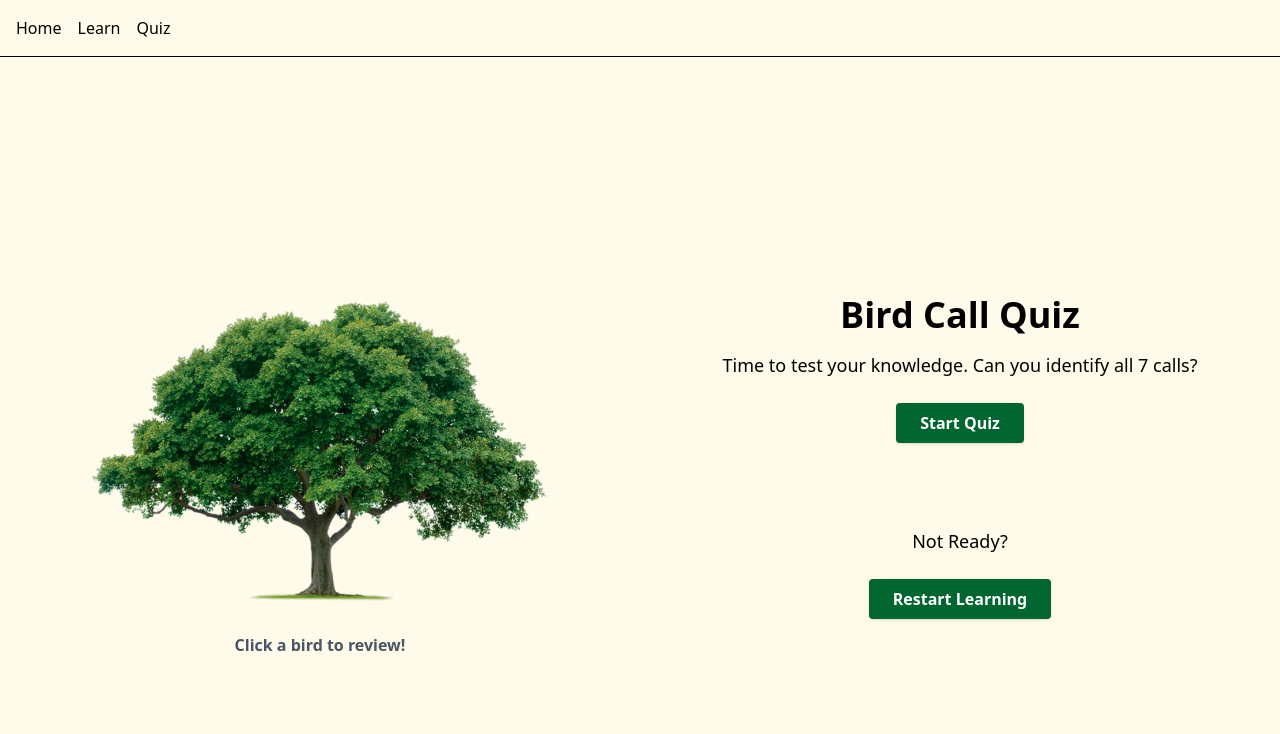
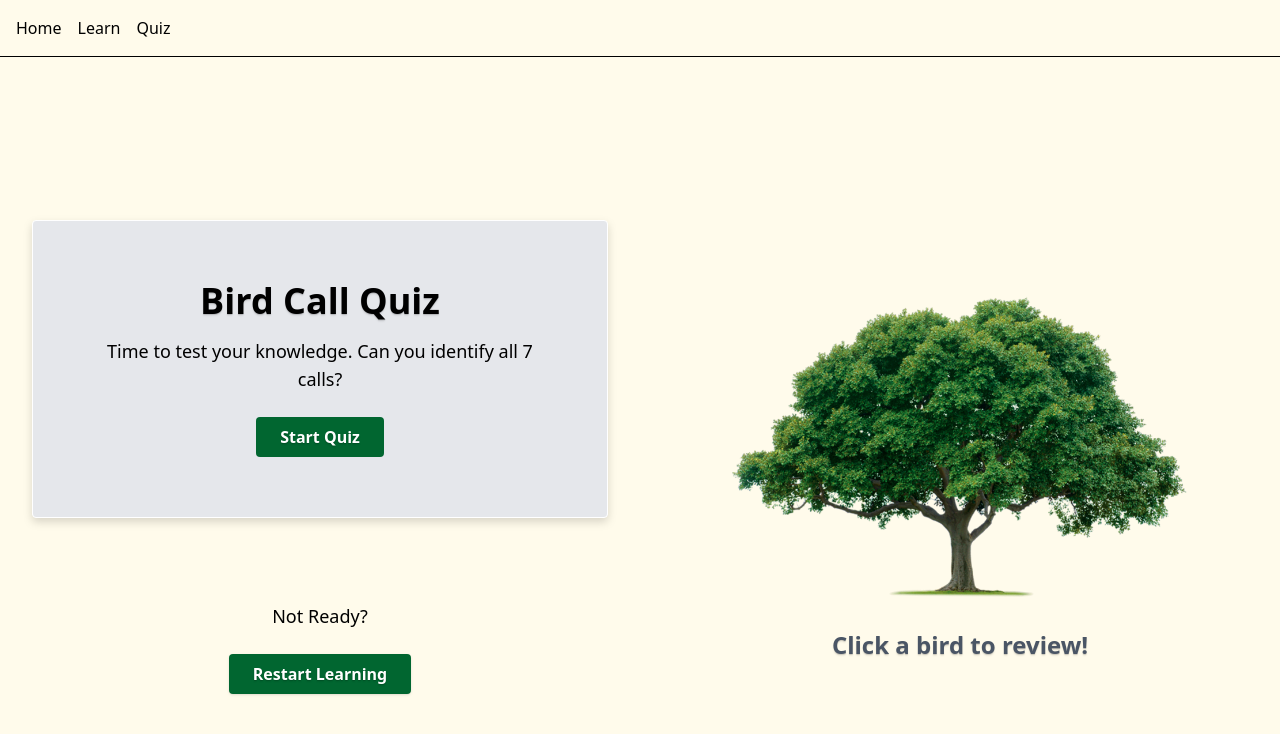
Before and after one commit to teresashao/learn-bird-calls, a React (Vite) app in the folder birds-app/: page /quizstart in a window 1280 px wide. Shown: the top 734 px of the page. Built offline with nearby package versions, Linux system fonts and the light colour scheme.

Commit message:
minimal changes to quiz start. shadows not working

```diff
--- a/birds-app/src/pages/Quiz.jsx
+++ b/birds-app/src/pages/Quiz.jsx
@@ -67,7 +67,7 @@ const Quiz = () => {
         </h2>
         <br></br>
 
-        <audio controls src={question.audio} className="mx-auto mb-1" />
+        <audio controls src={question.audio} className="mx-auto mb-1 w-130" />
 
         {showFeedback && (
           <p className="text-lg font-semibold text-center">
--- a/birds-app/src/pages/QuizStart.jsx
+++ b/birds-app/src/pages/QuizStart.jsx
@@ -5,35 +5,39 @@ import { Link } from "react-router-dom";
 const QuizStart = () => {
   return (
     <div className="flex flex-col md:flex-row min-h-screen">
-		{/* Left side: image */}
-		<div className="md:w-1/2 flex flex-col items-center justify-center">
+		{/* Left side*/}
+		<div className="md:w-1/2 flex items-center justify-center p-8 text-center">
+        <div>
+
+          <div className="drop-shadow-lg bg-gray-200 p-15 border border-white rounded-sm">
+            <h1 className="text-4xl font-bold mb-4 text-shadow-sm">Bird Call Quiz</h1>
+            <p className="mb-6 text-lg">
+              Time to test your knowledge. Can you identify all 7 calls?
+            </p>
+            <Link to="/quiz">
+              <button className="bg-green-800 hover:bg-green-600 text-white font-semibold py-2 px-6 rounded text-shadow-sm">
+                Start Quiz
+              </button>
+            </Link>
+          </div>
+
+		  <p className="mb-6 text-lg"><br /><br /><br />Not Ready?</p>
+		  <Link to="/learn">
+            <button className="bg-green-800 hover:bg-green-600 text-white font-semibold py-2 px-6 rounded shadow text-shadow-sm">
+              Restart Learning
+            </button>
+          </Link>
+        </div>
+      </div>
+
+      {/* Right side */}
+      <div className="md:w-1/2 flex flex-col items-center justify-center">
         <img
           src="/tree.png" // <-- Replace with your actual path
           alt="Bird illustration"
           className="max-w-full max-h-full object-contain p-8"
         />
-		<p className="text-gray-600 font-semibold">Click a bird to review!</p>
-      </div>
-
-      {/* Left side: text content */}
-      <div className="md:w-1/2 flex items-center justify-center p-8 text-center">
-        <div>
-          <h1 className="text-4xl font-bold mb-4">Bird Call Quiz</h1>
-          <p className="mb-6 text-lg">
-            Time to test your knowledge. Can you identify all 7 calls?
-          </p>
-          <Link to="/quiz">
-            <button className="bg-green-800 hover:bg-green-600 text-white font-semibold py-2 px-6 rounded shadow">
-              Start Quiz
-            </button>
-          </Link>
-		  <p className="mb-6 text-lg"><br /><br /><br />Not Ready?</p>
-		  <Link to="/learn">
-            <button className="bg-green-800 hover:bg-green-600 text-white font-semibold py-2 px-6 rounded shadow">
-              Restart Learning
-            </button>
-          </Link>
-        </div>
+		<p className="text-gray-600 font-semibold text-2xl text-shadow-sm">Click a bird to review!</p>
       </div>
     </div>
   );
```
Also changed, not shown: birds-app/public/mourning_dove.png (added), 1 other file (tests, documents, lock files or other folders).
